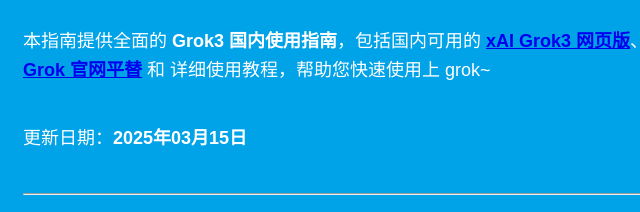
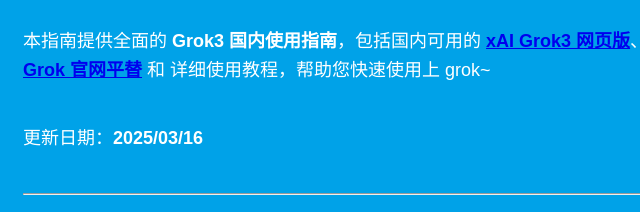
Before and after one commit to grok3-site/grok3, a plain HTML site: page index.html in a window 1280 px wide. Shown: the part 920-1132 px from the top of the page, 217-857 px from the left. Drawn offline with Linux system fonts and the light colour scheme.

Commit message:
Update index.html

```diff
--- a/index.html
+++ b/index.html
@@ -1,7 +1,7 @@
 <!DOCTYPE html>
 <html>
 <head>
-    <title>Grok：马斯克Grok3 国内使用指南~ 【2025/03/15 更新】</title>
+    <title>Grok：马斯克Grok3 国内使用指南~ 【2025/03/16 更新】</title>
     <meta name="description" content="Grok 中文版 是 马斯克 xAI 的 grok3 模型的中文版本，专为中文用户设计，提供更流畅、更精准的 AI对话体验。在国内轻松使用 Grok3 中文版 教程，无需翻墙，支持 Grok-3 Reasoning 及中文版功能。本指南提供全面的 Grok3 国内使用指南，包括国内可用的 Grok3 网页版、Grok3 国内入口、Grok 官网平替和详细使用教程，帮助您快速使用上 grok~">
     <meta name="keywords" content="xai,grok,grok官网,grok3,马斯克,马斯克ai,马斯克 ai,马斯克grok官网,gork,gork官网,x ai,grok ai,grok 3,gork3,grok-3,grok中文,grok中文版,grok网页,grok官网入口,grok网页版,xai grok">
     <meta property="og:title" content="Grok：马斯克Grok3 国内使用指南~   【2025年3月更新】">
@@ -186,7 +186,7 @@
 
     <p>在国内轻松使用 <a href="https://chat.yixiaai.com"><strong>xAI Grok3 中文版</strong></a> 教程，<strong>无需翻墙</strong>，<strong>支持 Grok-3 Reasoning 及中文版功能</strong></p>
     <p>本指南提供全面的 <strong>Grok3 国内使用指南</strong>，包括国内可用的 <a href="https://chat.yixiaai.com"><strong>xAI Grok3 网页版</strong></a>、<a href="https://chat.yixiaai.com"><strong>Grok3 国内入口</strong></a>、<a href="https://chat.yixiaai.com"><strong>Grok 官网平替</strong></a> 和 详细使用教程，帮助您快速使用上 grok~</p>
-    <p>更新日期：<strong>2025年03月15日</strong></p>
+    <p>更新日期：<strong>2025/03/16</strong></p>
     <hr>
     <h2>什么是 xAI Grok3 中文版？</h2>
     <p><a href="https://chat.yixiaai.com"><strong>xAI Grok 中文版</strong></a> 是 马斯克的 xAI 的 grok3 模型的中文版本，专为中文用户设计，提供更流畅、更精准的 AI对话体验。</p>
```
